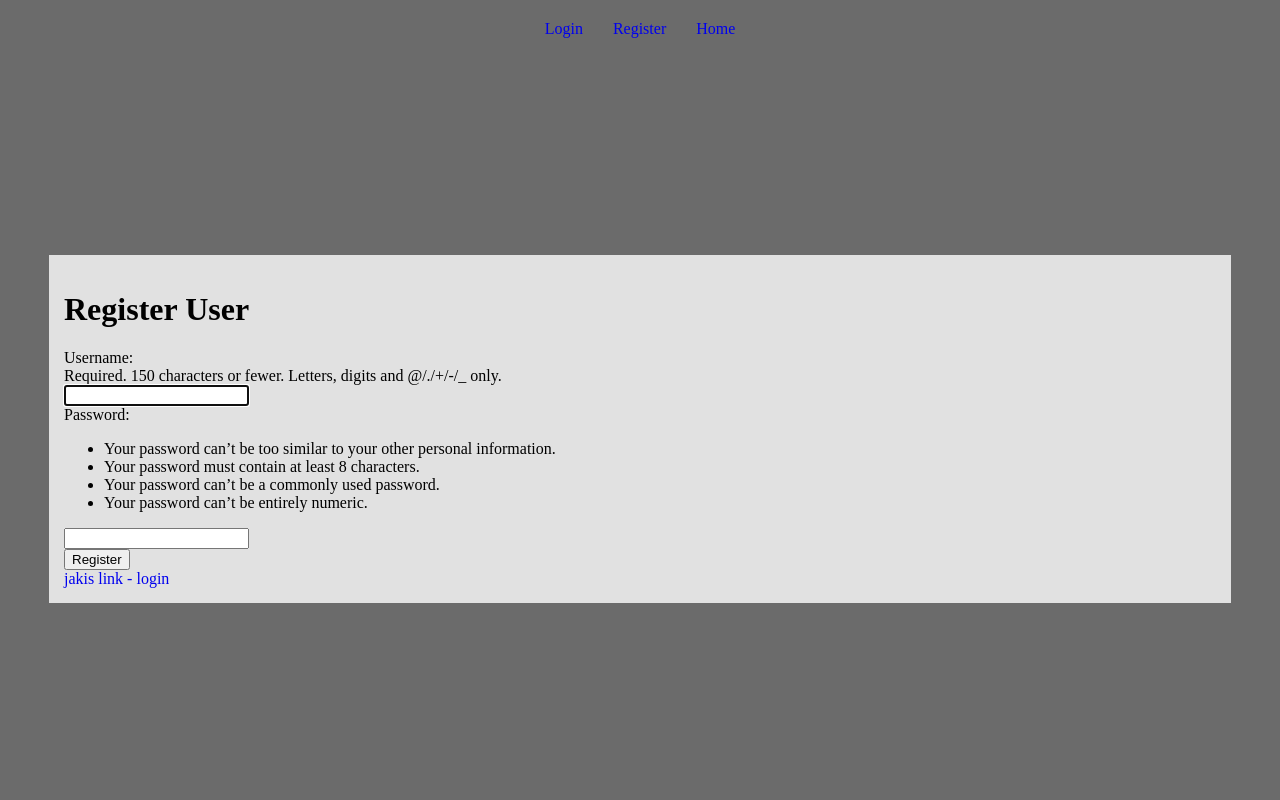
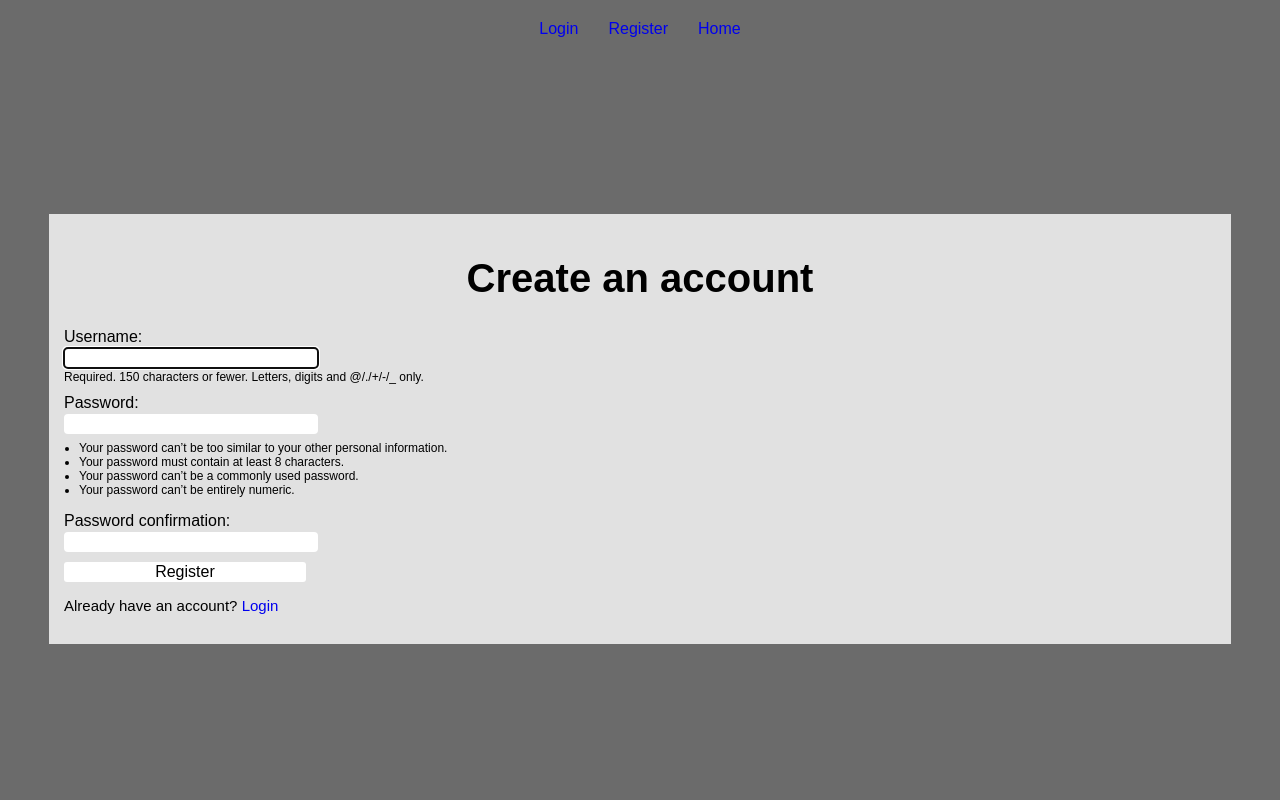
Before and after one commit to Przemek221/pjf_polej, a Django app: page /register in a window 1280 px wide. Run offline with Django 4.2, Linux system fonts and the light colour scheme; parts of the project's set-up code (start-up, migrations or seed data) failed here and were passed over.

Commit message:
register page design and few changes in register view

```diff
--- a/sampleApp/forms.py
+++ b/sampleApp/forms.py
@@ -1,17 +1,7 @@
 from django import forms
 from django.contrib.auth.models import User
-from django.contrib.auth.forms import UserCreationForm
 from django.forms import ClearableFileInput
-
 from .models import UserProfile, Post, PostAttachment
-
-
-class RegisterUserForm(UserCreationForm):
-    password2 = None  # thanks to this, there is only one passwd field in the form
-
-    class Meta:
-        model = User
-        fields = ['username', 'password1']
 
 
 class UpdateUserForm(forms.ModelForm):
--- a/sampleApp/static/styles/base.css
+++ b/sampleApp/static/styles/base.css
@@ -16,6 +16,7 @@ body {
     flex-direction: column;
     justify-content: center;
     background: rgba(0, 0, 0, 0.58);
+    font-family: Arial, serif;
 }
 
 .nav-bar {
--- a/sampleApp/static/styles/login.css
+++ b/sampleApp/static/styles/login.css
@@ -4,13 +4,14 @@
 
 #content-wrapper {
     max-width: 500px;
-    font-family: Arial, serif;
 }
+
 #content-wrapper .error-element {
     background: #ff000085;
     text-align: center;
     border-radius: 4px;
     padding: 2px;
+    margin: 5px 0;
 }
 
 #content-wrapper .register-paragraph {
@@ -54,7 +55,8 @@
         border: 0;
         border-radius: 3px;
         background: white;
-        &:hover{
+
+        &:hover {
             transform: scale(1.1);
         }
     }
--- a/sampleApp/static/styles/register.css
+++ b/sampleApp/static/styles/register.css
@@ -1,13 +1,98 @@
-.errorlist {
+.errorlist,
+#content-wrapper form div:last-of-type .helptext {
     display: none;
 }
-#content-wrapper>div{
+
+#content-wrapper > div {
     display: grid;
     grid-template-columns: 60% 40%;
 }
-.error_element{
-    background:white;
-    text-align:center;
-    border:1px solid red;
-    border-radius:4px;
+
+.error-element {
+    background: white;
+    text-align: center;
+    border: 1px solid red;
+    border-radius: 4px;
 }
+
+#content-wrapper .errorlist {
+    display: none;
+}
+
+#content-wrapper .error-element {
+    background: #ff000085;
+    text-align: center;
+    border-radius: 4px;
+    padding: 2px;
+    margin: 5px 0;
+}
+
+#content-wrapper .register-paragraph {
+    margin-top: 15px;
+    font-size: 15px;
+}
+
+#content-wrapper .errors {
+    margin-top: 15px;
+    font-size: 13px;
+}
+
+#content-wrapper .form-header {
+    text-align: center;
+    font-size: 40px;
+    font-weight: 700;
+}
+
+#content-wrapper form div {
+    display: grid;
+    grid-auto-flow: row;
+    row-gap: 2px;
+
+    & input {
+        grid-row: 2
+    }
+
+    & .helptext {
+        font-size: 12px;
+
+        & ul {
+            padding-left: 15px;
+            margin: 5px 0;
+        }
+    }
+
+    & input {
+        max-width: 250px;
+    }
+}
+
+#content-wrapper form {
+    width: 100%;
+    display: grid;
+    /*justify-content: center;*/
+    grid-auto-flow: row;
+    row-gap: 10px;
+
+    & input, & label {
+        font-size: 16px;
+    }
+
+    & input[type="text"],
+    & input[type="password"] {
+        border-width: 0;
+        border-radius: 4px;
+        background: white;
+        font-size: 16px;
+    }
+
+    & input[type="submit"] {
+        width: 35%;
+        border: 0;
+        border-radius: 3px;
+        background: white;
+
+        &:hover {
+            transform: scale(1.1);
+        }
+    }
+}
--- a/sampleApp/views.py
+++ b/sampleApp/views.py
@@ -1,25 +1,16 @@
+from django.contrib.auth.forms import UserCreationForm
 from django.shortcuts import render, redirect, get_object_or_404
-
-# Create your views here.
-from django.http import HttpResponse, HttpResponseRedirect, FileResponse
+from django.http import HttpResponseRedirect, FileResponse
 from django.urls import reverse
-
-# def index(request):
-#     return HttpResponse("Hello, world. You're at the polls index.")
-
-
 from django.views.generic import ListView, DetailView, CreateView, UpdateView, DeleteView
 from django.contrib import messages
 from django.contrib.auth.decorators import login_required
 from django.contrib.auth.models import User
 from django.contrib.auth.mixins import LoginRequiredMixin, UserPassesTestMixin
-
-from .forms import (RegisterUserForm, UpdateUserForm, UpdateProfileForm,
+from .forms import (UpdateUserForm, UpdateProfileForm,
                     CreatePostForm, CreatePostAttachmentForm)
 from .models import Something, Post, Comment, PostAttachment
 
-
-# from django.contrib.auth.forms import UserCreationForm
 
 class AllToDos(ListView):
     model = Something
@@ -305,14 +296,14 @@ def attachment_delete(request, pk, attachment_id):
 
 def register_user(request):
     if request.method == 'POST':
-        form = RegisterUserForm(request.POST)
+        form = UserCreationForm(request.POST)
         if form.is_valid():
             form.save()
             username = form.cleaned_data.get('username')
             messages.success(request, f"User {username} registered")
             return redirect('login')
     else:
-        form = RegisterUserForm()
+        form = UserCreationForm()
     return render(request, 'sampleApp/register.html', {'form': form, 'title': 'register'})
 
 
--- a/templates/sampleApp/login.html
+++ b/templates/sampleApp/login.html
@@ -12,7 +12,6 @@
             <input type="submit" value="Login">
         </form>
     </div>
-
     <div class="errors">
         {% for field, error in form.errors.items %}
             <div class="error-element">
@@ -21,7 +20,7 @@
         {% endfor %}
     </div>
     <p class="register-paragraph">
-        Already have an account?
+        Don't have an account?
         <a href="{% url 'register' %}" class="register-link">Register</a>
     </p>
 {% endblock content %}
--- a/templates/sampleApp/register.html
+++ b/templates/sampleApp/register.html
@@ -4,8 +4,8 @@
     <link rel="stylesheet" href=" {% static 'styles/register.css' %} ">
 {% endblock %}
 {% block content %}
-    <h1>Register User</h1>
-    <div>
+    <h1 class="form-header">Create an account</h1>
+    <div class="form-wrapper">
         <form action="" method="post">
             {% csrf_token %}
             {{ form.as_div }}
@@ -13,13 +13,14 @@
         </form>
         <div class="errors">
             {% for field, error in form.errors.items %}
-                <div class="error_element">
+                <div class="error-element">
                     {{ error|striptags }}
                 </div>
             {% endfor %}
         </div>
     </div>
-
-
-    <a href="{% url 'login' %}">jakis link - login</a>
+    <p class="register-paragraph">
+        Already have an account?
+        <a href="{% url 'login' %}">Login</a>
+    </p>
 {% endblock content %}
```
